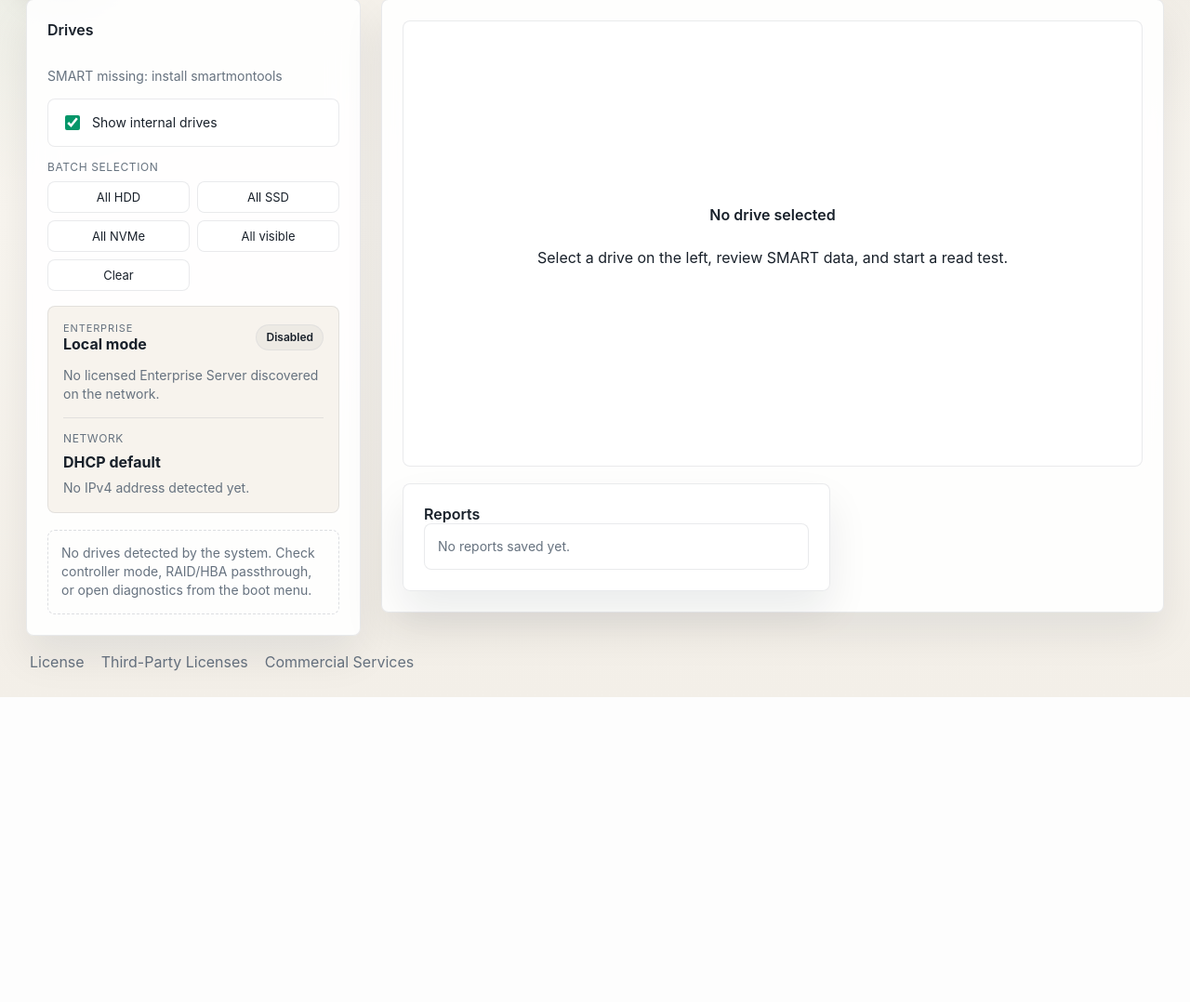
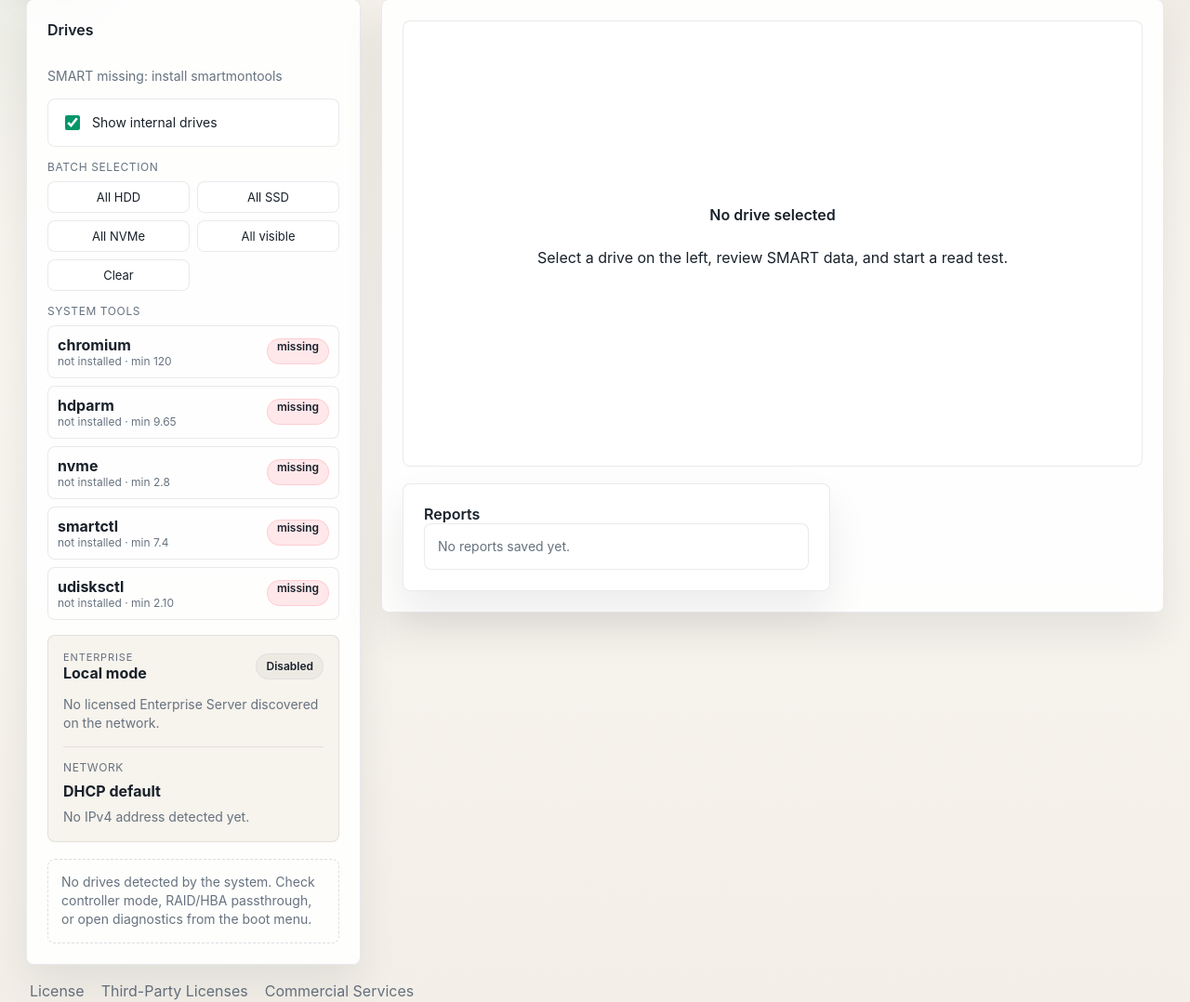
Before and after one commit to joreichhardt/driveproof, a Flask app: page / in a window 1280 px wide. Shown: the part 139-1217 px from the top of the page at 93% size. Before the commit the page ends 889 px from the top, so only its background shows below. Run offline with Flask 3, Linux system fonts and the light colour scheme; data that the repository does not hold is empty.

Commit message:
Add NVMe sanitize and tool capability tracking

```diff
--- a/app.py
+++ b/app.py
@@ -83,8 +83,50 @@ COMPLIANCE_PROFILES = {
     "nist_purge": {
         "label": "NIST SP 800-88 Purge",
         "standard": "NIST SP 800-88 Rev. 1 Purge",
-        "description": "Maps to firmware cryptographic erase, ATA Enhanced Secure Erase, or future NVMe sanitize workflows where supported.",
+        "description": "Maps to firmware cryptographic erase, ATA Enhanced Secure Erase, or NVMe sanitize workflows where supported.",
         "requires_erase": True,
+    },
+}
+
+SYSTEM_TOOL_REQUIREMENTS = {
+    "smartctl": {
+        "package": "smartmontools",
+        "minimum_version": "7.4",
+        "features": {
+            "json_output": ["smartctl", "-j", "--version"],
+            "selftests": ["smartctl", "--version"],
+        },
+    },
+    "hdparm": {
+        "package": "hdparm",
+        "minimum_version": "9.65",
+        "features": {
+            "ata_secure_erase": ["hdparm", "--security-help"],
+        },
+    },
+    "nvme": {
+        "package": "nvme-cli",
+        "minimum_version": "2.8",
+        "features": {
+            "format_nvm": ["nvme", "format", "--help"],
+            "sanitize": ["nvme", "sanitize", "--help"],
+            "sanitize_log": ["nvme", "sanitize-log", "--help"],
+            "json_output": ["nvme", "version"],
+        },
+    },
+    "udisksctl": {
+        "package": "udisks2",
+        "minimum_version": "2.10",
+        "features": {
+            "safe_remove": ["udisksctl", "--help"],
+        },
+    },
+    "chromium": {
+        "package": "chromium or google-chrome",
+        "minimum_version": "120",
+        "features": {
+            "headless_pdf": ["chromium", "--headless", "--help"],
+        },
     },
 }
 
@@ -354,6 +396,72 @@ def run_command(args: list[str], timeout: int = 20) -> tuple[int, str, str]:
         return 127, "", f"Command not found: {args[0]}"
     except subprocess.TimeoutExpired:
         return 124, "", f"Command timed out: {' '.join(args)}"
+
+
+def command_version_string(tool: str) -> str:
+    probes = {
+        "smartctl": ["smartctl", "--version"],
+        "hdparm": ["hdparm", "-V"],
+        "nvme": ["nvme", "version"],
+        "udisksctl": ["udisksctl", "--version"],
+        "chromium": [chrome_binary() or "chromium", "--version"],
+    }
+    args = probes.get(tool, [tool, "--version"])
+    rc, out, err = run_command(args, timeout=10)
+    if rc != 0 and tool == "chromium":
+        return "not installed"
+    text = (out.strip() or err.strip()).splitlines()
+    return text[0] if text else "unknown"
+
+
+def feature_probe(args: list[str], expected_tokens: list[str] | None = None) -> dict[str, Any]:
+    rc, out, err = run_command(args, timeout=10)
+    text = f"{out}\n{err}"
+    available = rc == 0 or bool(out.strip() or err.strip())
+    if expected_tokens:
+        available = available and all(token in text for token in expected_tokens)
+    return {
+        "available": available,
+        "return_code": rc,
+    }
+
+
+def system_tool_inventory() -> dict[str, Any]:
+    tools = {}
+    for name, requirement in SYSTEM_TOOL_REQUIREMENTS.items():
+        path = chrome_binary() if name == "chromium" else tool_path(name)
+        features = {}
+        for feature, probe_args in requirement["features"].items():
+            args = list(probe_args)
+            if name == "chromium" and path:
+                args[0] = path
+            expected = None
+            if name == "nvme" and feature == "format_nvm":
+                expected = ["--ses"]
+            elif name == "nvme" and feature == "sanitize":
+                expected = ["--sanact"]
+            elif name == "nvme" and feature == "sanitize_log":
+                expected = ["sanitize-log"]
+            elif name == "smartctl" and feature == "json_output":
+                expected = ["JSON"]
+            elif name == "hdparm" and feature == "ata_secure_erase":
+                expected = ["security"]
+            if path:
+                features[feature] = feature_probe(args, expected_tokens=expected)
+            else:
+                features[feature] = {"available": False, "return_code": 127}
+        tools[name] = {
+            "installed": bool(path),
+            "path": path,
+            "package": requirement["package"],
+            "minimum_version": requirement["minimum_version"],
+            "version": command_version_string(name) if path else "not installed",
+            "features": features,
+        }
+    return {
+        "generated_at": utc_now_iso(),
+        "tools": tools,
+    }
 
 
 def list_disks() -> list[dict[str, Any]]:
@@ -1286,16 +1394,31 @@ def nvme_erase_capabilities(disk: dict[str, Any]) -> dict[str, Any]:
         return {"supported": False, "reason": "nvme-cli is not installed in this image."}
     rc, out, err = run_command(["nvme", "id-ctrl", disk["path"], "-o", "json"], timeout=30)
     details: dict[str, Any] = {}
+    sanicap = 0
     if out.strip():
         try:
             details = json.loads(out)
+            sanicap = parse_intish(details.get("sanicap")) or 0
         except json.JSONDecodeError:
             details = {"raw": out.strip()[:1000]}
+    crypto_supported = bool(sanicap & 0b001)
+    block_supported = bool(sanicap & 0b010)
+    overwrite_supported = bool(sanicap & 0b100)
+    methods = ["format"]
+    if crypto_supported:
+        methods.append("sanitize_crypto")
+    if block_supported:
+        methods.append("sanitize_block")
     return {
         "supported": True,
-        "reason": "NVMe Format NVM user-data erase is available through nvme-cli. This is destructive and requires exact device confirmation.",
+        "reason": "NVMe Format NVM is available. NVMe Sanitize is offered when reported by controller capabilities.",
         "tool": "nvme-cli",
-        "method": "format_nvm_user_data_erase",
+        "format_supported": True,
+        "sanitize_supported": crypto_supported or block_supported or overwrite_supported,
+        "sanitize_crypto_supported": crypto_supported,
+        "sanitize_block_supported": block_supported,
+        "sanitize_overwrite_supported": overwrite_supported,
+        "methods": methods,
         "details": details,
     }
 
@@ -1337,7 +1460,7 @@ def parse_intish(value: Any) -> int | None:
         return None
     token = str(value).strip().split()[0]
     try:
-        return int(token)
+        return int(token, 0)
     except ValueError:
         return None
 
@@ -1719,6 +1842,8 @@ def running_job_snapshot_test(job: TestJob, disk: dict[str, Any]) -> dict[str, A
         "secure_erase_ata": "Running ATA Secure Erase",
         "secure_erase_ata_enhanced": "Running ATA Enhanced Secure Erase",
         "nvme_format": "Running NVMe Format Erase",
+        "nvme_sanitize_crypto": "Running NVMe Sanitize Crypto Erase",
+        "nvme_sanitize_block": "Running NVMe Sanitize Block Erase",
     }
     claim_map = {
         "quick": "The sample read test is still running. This report is only a snapshot.",
@@ -1730,6 +1855,8 @@ def running_job_snapshot_test(job: TestJob, disk: dict[str, Any]) -> dict[str, A
         "secure_erase_ata": "The ATA Secure Erase is still running. This report is only a snapshot.",
         "secure_erase_ata_enhanced": "The ATA Enhanced Secure Erase is still running. This report is only a snapshot.",
         "nvme_format": "The NVMe Format Erase is still running. This report is only a snapshot.",
+        "nvme_sanitize_crypto": "The NVMe Sanitize Crypto Erase is still running. This report is only a snapshot.",
+        "nvme_sanitize_block": "The NVMe Sanitize Block Erase is still running. This report is only a snapshot.",
     }
     credibility = "low" if job.mode not in {"smart_short", "smart_extended"} else "medium"
     if job.mode in {"smart_short", "smart_extended"}:
@@ -2479,6 +2606,117 @@ def run_nvme_format_erase(disk: dict[str, Any], job: TestJob, allow_internal: bo
     }
 
 
+def nvme_sanitize_log(device_path: str) -> dict[str, Any]:
+    rc, out, err = run_command(["nvme", "sanitize-log", device_path, "-o", "json"], timeout=30)
+    if rc != 0:
+        return {"available": False, "error": err.strip() or out.strip() or "sanitize-log failed"}
+    try:
+        payload = json.loads(out) if out.strip() else {}
+    except json.JSONDecodeError:
+        return {"available": True, "raw": out.strip()}
+    payload["available"] = True
+    return payload
+
+
+def nvme_sanitize_progress(log: dict[str, Any]) -> tuple[float | None, bool, str]:
+    sprog = parse_intish(log.get("sprog"))
+    sstat = parse_intish(log.get("sstat"))
+    status_text = str(log.get("sstat") or log.get("status") or "sanitize in progress")
+    complete = False
+    progress: float | None = None
+    if sprog is not None:
+        progress = max(0.0, min(1.0, sprog / 65535))
+        complete = sprog >= 65535
+    if sstat is not None:
+        status_bits = sstat & 0b111
+        complete = complete or status_bits in {1, 2, 3}
+        status_text = f"sanitize status {sstat}"
+    return progress, complete, status_text
+
+
+def run_nvme_sanitize_erase(
+    disk: dict[str, Any],
+    job: TestJob,
+    *,
+    method: str,
+    allow_internal: bool = False,
+) -> dict[str, Any]:
+    import subprocess
+
+    caps = nvme_erase_capabilities(disk)
+    if method == "crypto" and not caps.get("sanitize_crypto_supported"):
+        raise RuntimeError("NVMe Sanitize Crypto Erase is not reported as supported by this controller.")
+    if method == "block" and not caps.get("sanitize_block_supported"):
+        raise RuntimeError("NVMe Sanitize Block Erase is not reported as supported by this controller.")
+    if method not in {"crypto", "block"}:
+        raise RuntimeError(f"Unsupported NVMe sanitize method: {method}")
+
+    erase_allowed(disk, allow_internal=allow_internal)
+    actions = unmount_disk_children(disk["name"])
+    sanact = "4" if method == "crypto" else "2"
+    method_name = "crypto_erase" if method == "crypto" else "block_erase"
+    label = "NVMe Sanitize Crypto Erase" if method == "crypto" else "NVMe Sanitize Block Erase"
+    started = time.time()
+    started_iso = utc_now_iso()
+
+    job.progress = 0.02
+    job.current_step = f"{label} started"
+    persist_job_state(job)
+
+    proc = subprocess.run(
+        resolved_command(["nvme", "sanitize", disk["path"], f"--sanact={sanact}", "--ause"]),
+        capture_output=True,
+        text=True,
+        check=False,
+        timeout=60,
+    )
+    if proc.returncode != 0:
+        raise RuntimeError(proc.stderr.strip() or proc.stdout.strip() or f"{label} failed to start.")
+
+    final_log: dict[str, Any] = {}
+    while True:
+        final_log = nvme_sanitize_log(disk["path"])
+        progress, complete, status_text = nvme_sanitize_progress(final_log)
+        elapsed_min = int((time.time() - started) / 60)
+        if progress is not None:
+            job.progress = max(0.02, min(0.98, progress))
+            job.current_step = f"{label} running ({round(progress * 100)}%, {elapsed_min} min)"
+        else:
+            job.current_step = f"{label} running ({status_text}, {elapsed_min} min)"
+        persist_job_state(job)
+        if complete:
+            break
+        time.sleep(15)
+
+    job.progress = 0.99
+    job.current_step = "Verifying erased samples"
+    persist_job_state(job)
+    verification = verify_erase_samples(disk["path"], disk["size_bytes"], expected_byte=0)
+
+    duration = max(0.001, time.time() - started)
+    compliance = compliance_from_options(job.options)
+    return {
+        "type": f"nvme_sanitize_{method}",
+        "label": label,
+        "credibility_level": "destructive",
+        "buyer_claim": f"The NVMe drive was erased using {label}, followed by sample verification.",
+        "duration_s": round(duration, 2),
+        "actions": actions,
+        "erasure": {
+            "method": f"nvme_sanitize_{method_name}",
+            "tool": "nvme-cli",
+            "started_at": started_iso,
+            "completed_at": utc_now_iso(),
+            "device": disk["path"],
+            "serial": disk.get("serial"),
+            "sanitize_log": final_log,
+            "compliance_profile": compliance,
+            "verification": "nvme-cli sanitize completion plus post-erase sample reads. NVMe controller behavior can vary by firmware.",
+            "verification_result": verification,
+        },
+    }
+
+
 def run_test_job(job_id: str) -> None:
     with jobs_lock:
         job = jobs.get(job_id) or get_job(job_id)
@@ -2517,6 +2755,13 @@ def run_test_job(job_id: str) -> None:
             )
         elif job.mode == "nvme_format":
             test_result = run_nvme_format_erase(disk, job, allow_internal=allow_internal_erase)
+        elif job.mode in {"nvme_sanitize_crypto", "nvme_sanitize_block"}:
+            test_result = run_nvme_sanitize_erase(
+                disk,
+                job,
+                method="crypto" if job.mode == "nvme_sanitize_crypto" else "block",
+                allow_internal=allow_internal_erase,
+            )
         else:
             raise ValueError(f"Unsupported mode: {job.mode}")
 
@@ -2818,12 +3063,20 @@ def api_nvme_erase_disk(device_name: str):
     payload = request.get_json(silent=True) or {}
     confirmation = (payload.get("confirmation") or "").strip()
     allow_internal = bool(payload.get("allow_internal"))
+    method = (payload.get("method") or "format").strip().lower()
     compliance_profile = payload.get("compliance_profile") or "nist_purge"
+    allowed_methods = {"format", "sanitize_crypto", "sanitize_block"}
+    if method not in allowed_methods:
+        return jsonify({"error": "method must be format, sanitize_crypto, or sanitize_block"}), 400
     try:
         disk = get_disk(device_name)
         caps = nvme_erase_capabilities(disk)
         if not caps.get("supported"):
             return jsonify({"error": caps.get("reason") or "NVMe erase is not available."}), 400
+        if method == "sanitize_crypto" and not caps.get("sanitize_crypto_supported"):
+            return jsonify({"error": "NVMe Sanitize Crypto Erase is not supported by this controller."}), 400
+        if method == "sanitize_block" and not caps.get("sanitize_block_supported"):
+            return jsonify({"error": "NVMe Sanitize Block Erase is not supported by this controller."}), 400
         if has_active_job_for_device(device_name):
             return jsonify({"error": "An app job is already running for this drive."}), 409
         expected = {disk["path"], disk["serial"]}
@@ -2833,9 +3086,13 @@ def api_nvme_erase_disk(device_name: str):
         job = TestJob(
             id=job_id,
             device=device_name,
-            mode="nvme_format",
+            mode={
+                "format": "nvme_format",
+                "sanitize_crypto": "nvme_sanitize_crypto",
+                "sanitize_block": "nvme_sanitize_block",
+            }[method],
             created_at=utc_now_iso(),
-            options={"allow_internal_erase": allow_internal, "compliance_profile": compliance_profile},
+            options={"allow_internal_erase": allow_internal, "nvme_erase_method": method, "compliance_profile": compliance_profile},
         )
         with jobs_lock:
             jobs[job_id] = job
@@ -2906,6 +3163,11 @@ def api_compliance_profiles():
     return jsonify({"profiles": COMPLIANCE_PROFILES})
 
 
+@app.get("/api/system-tools")
+def api_system_tools():
+    return jsonify(system_tool_inventory())
+
+
 @app.get("/api/enterprise/status")
 def api_enterprise_status():
     return jsonify(enterprise_status(force=request.args.get("refresh") == "1"))
--- a/static/app.js
+++ b/static/app.js
@@ -33,6 +33,8 @@ const MODE_HINTS = {
   secure_erase_ata: "ATA Secure Erase. Destructive.",
   secure_erase_ata_enhanced: "ATA Enhanced Secure Erase. Destructive.",
   nvme_format: "NVMe Format NVM user-data erase. Destructive.",
+  nvme_sanitize_crypto: "NVMe Sanitize Crypto Erase. Destructive.",
+  nvme_sanitize_block: "NVMe Sanitize Block Erase. Destructive.",
   smart_extended_external: "SMART self-test started outside the app.",
 };
 
@@ -46,6 +48,8 @@ const MODE_LABELS = {
   secure_erase_ata: "ATA Secure Erase",
   secure_erase_ata_enhanced: "ATA Enhanced Secure Erase",
   nvme_format: "NVMe Format Erase",
+  nvme_sanitize_crypto: "NVMe Sanitize Crypto",
+  nvme_sanitize_block: "NVMe Sanitize Block",
   smart_extended_external: "External SMART Test",
 };
 
@@ -147,6 +151,28 @@ async function loadComplianceProfiles() {
   const payload = await fetchJson("/api/compliance-profiles");
   state.complianceProfiles = payload.profiles || {};
   renderComplianceProfiles();
+}
+
+async function loadSystemTools() {
+  const payload = await fetchJson("/api/system-tools");
+  const container = byId("systemToolsList");
+  if (!container) return;
+  const tools = payload.tools || {};
+  container.innerHTML = "";
+  for (const [name, tool] of Object.entries(tools)) {
+    const featureCount = Object.values(tool.features || {}).filter((feature) => feature.available).length;
+    const totalFeatures = Object.keys(tool.features || {}).length;
+    const row = document.createElement("div");
+    row.className = `system-tool-row ${tool.installed ? "ok" : "missing"}`;
+    row.innerHTML = `
+      <div>
+        <strong>${name}</strong>
+        <span>${tool.version || "unknown"} · min ${tool.minimum_version}</span>
+      </div>
+      <span class="badge ${tool.installed ? "ok" : "danger"}">${tool.installed ? `${featureCount}/${totalFeatures}` : "missing"}</span>
+    `;
+    container.appendChild(row);
+  }
 }
 
 function renderComplianceProfiles() {
@@ -299,7 +325,9 @@ function setControlsBusy() {
   byId("eraseButton").disabled = appBusy || !state.settings.enableDestructive || internalEraseBlocked;
   byId("secureEraseButton").disabled = appBusy || !state.settings.enableDestructive || internalEraseBlocked || !state.secureErase?.basic_supported;
   byId("enhancedSecureEraseButton").disabled = appBusy || !state.settings.enableDestructive || internalEraseBlocked || !state.secureErase?.enhanced_supported;
-  byId("nvmeEraseButton").disabled = appBusy || !state.settings.enableDestructive || internalEraseBlocked || !state.nvmeErase?.supported;
+  byId("nvmeEraseButton").disabled = appBusy || !state.settings.enableDestructive || internalEraseBlocked || !state.nvmeErase?.format_supported;
+  byId("nvmeSanitizeCryptoButton").disabled = appBusy || !state.settings.enableDestructive || internalEraseBlocked || !state.nvmeErase?.sanitize_crypto_supported;
+  byId("nvmeSanitizeBlockButton").disabled = appBusy || !state.settings.enableDestructive || internalEraseBlocked || !state.nvmeErase?.sanitize_block_supported;
   byId("abortSelftestButton").disabled = false;
   updateRunButtonLabel();
 }
@@ -522,14 +550,24 @@ function renderEraseOptions(disk, erase) {
 function renderNvmeEraseOptions(nvmeErase) {
   state.nvmeErase = nvmeErase;
   const hint = byId("nvmeEraseHint");
-  const button = byId("nvmeEraseButton");
-  if (!hint || !button) return;
+  const formatButton = byId("nvmeEraseButton");
+  const cryptoButton = byId("nvmeSanitizeCryptoButton");
+  const blockButton = byId("nvmeSanitizeBlockButton");
+  if (!hint || !formatButton || !cryptoButton || !blockButton) return;
   if (nvmeErase?.supported) {
-    hint.textContent = nvmeErase.reason || "NVMe Format NVM user-data erase is available.";
-    button.disabled = !state.settings.enableDestructive;
+    const methods = [];
+    if (nvmeErase.format_supported) methods.push("Format");
+    if (nvmeErase.sanitize_crypto_supported) methods.push("Sanitize Crypto");
+    if (nvmeErase.sanitize_block_supported) methods.push("Sanitize Block");
+    hint.textContent = `${nvmeErase.reason || "NVMe erase support detected"} Available: ${methods.join(", ")}.`;
+    formatButton.disabled = !state.settings.enableDestructive || !nvmeErase.format_supported;
+    cryptoButton.disabled = !state.settings.enableDestructive || !nvmeErase.sanitize_crypto_supported;
+    blockButton.disabled = !state.settings.enableDestructive || !nvmeErase.sanitize_block_supported;
   } else {
     hint.textContent = nvmeErase?.reason || "NVMe sanitize/format is not available for this drive.";
-    button.disabled = true;
+    formatButton.disabled = true;
+    cryptoButton.disabled = true;
+    blockButton.disabled = true;
   }
 }
 
@@ -990,13 +1028,13 @@ async function secureEraseSelectedDisk(method = "basic") {
   pollSelectedJob();
 }
 
-async function nvmeEraseSelectedDisk() {
+async function nvmeEraseSelectedDisk(method = "format") {
   if (!state.selectedDisk) return;
   const confirmation = byId("eraseConfirmInput").value.trim();
   const payload = await fetchJson(`/api/disks/${state.selectedDisk.name}/nvme-erase`, {
     method: "POST",
     headers: { "Content-Type": "application/json" },
-    body: JSON.stringify({ confirmation, allow_internal: state.settings.allowInternalErase, compliance_profile: state.selectedComplianceProfile }),
+    body: JSON.stringify({ confirmation, allow_internal: state.settings.allowInternalErase, method, compliance_profile: state.selectedComplianceProfile }),
   });
   state.currentJobId = payload.job_id;
   await refreshActiveJobs();
@@ -1085,8 +1123,17 @@ document.addEventListener("DOMContentLoaded", async () => {
     byId("jobStatus").textContent = `NVMe erase error · ${error.message}`;
     setControlsBusy();
   });
+  byId("nvmeSanitizeCryptoButton").onclick = () => nvmeEraseSelectedDisk("sanitize_crypto").catch((error) => {
+    byId("jobStatus").textContent = `NVMe sanitize crypto error · ${error.message}`;
+    setControlsBusy();
+  });
+  byId("nvmeSanitizeBlockButton").onclick = () => nvmeEraseSelectedDisk("sanitize_block").catch((error) => {
+    byId("jobStatus").textContent = `NVMe sanitize block error · ${error.message}`;
+    setControlsBusy();
+  });
   bindSettings();
   await loadComplianceProfiles();
+  await loadSystemTools();
   await refreshEnterpriseStatus();
   await refreshDisks();
   await refreshActiveJobs();
--- a/static/style.css
+++ b/static/style.css
@@ -396,6 +396,43 @@ h2 {
   text-align: center;
 }
 
+.system-tools-card {
+  display: grid;
+  gap: 8px;
+  margin-bottom: 14px;
+}
+
+.system-tools-list {
+  display: grid;
+  gap: 8px;
+}
+
+.system-tool-row {
+  display: flex;
+  align-items: center;
+  justify-content: space-between;
+  gap: 10px;
+  padding: 10px;
+  border: 1px solid var(--line);
+  border-radius: 8px;
+  background: rgba(255, 255, 255, 0.03);
+}
+
+.system-tool-row div {
+  min-width: 0;
+}
+
+.system-tool-row strong,
+.system-tool-row span {
+  display: block;
+}
+
+.system-tool-row > div > span {
+  color: var(--muted);
+  font-size: 12px;
+  overflow-wrap: anywhere;
+}
+
 body[data-page="dashboard"] .diagnostics-menu,
 body[data-page="dashboard"] .erase-menu,
 body[data-page="dashboard"] .compliance-menu,
--- a/templates/index.html
+++ b/templates/index.html
@@ -5,7 +5,7 @@
     <meta name="viewport" content="width=device-width, initial-scale=1">
     <title>DriveProof</title>
     <link rel="icon" type="image/png" href="{{ url_for('static', filename='assets/driveproof-logo.png') }}">
-    <link rel="stylesheet" href="{{ url_for('static', filename='style.css') }}?v=20260705-erase2">
+    <link rel="stylesheet" href="{{ url_for('static', filename='style.css') }}?v=20260705-nvme-sanitize1">
     <script src="https://cdn.jsdelivr.net/npm/chart.js"></script>
   </head>
   <body data-page="{{ active_page or 'dashboard' }}">
@@ -56,6 +56,10 @@
               <button id="selectAllButton" class="mini-action" type="button">All visible</button>
               <button id="clearSelectionButton" class="mini-action" type="button">Clear</button>
             </div>
+          </div>
+          <div class="system-tools-card">
+            <div class="block-label">System tools</div>
+            <div id="systemToolsList" class="system-tools-list"></div>
           </div>
           <div class="enterprise-card" id="enterpriseCard">
             <div class="enterprise-head">
@@ -163,6 +167,8 @@
                     <button id="enhancedSecureEraseButton" class="erase-button secondary">ATA Enhanced Secure Erase</button>
                     <div id="nvmeEraseHint" class="muted">Checking NVMe erase support.</div>
                     <button id="nvmeEraseButton" class="erase-button secondary" disabled>NVMe Format Erase</button>
+                    <button id="nvmeSanitizeCryptoButton" class="erase-button secondary" disabled>NVMe Sanitize Crypto</button>
+                    <button id="nvmeSanitizeBlockButton" class="erase-button secondary" disabled>NVMe Sanitize Block</button>
                   </div>
                 </details>
                 <details class="tool-menu jobs-menu" open>
@@ -203,6 +209,6 @@
       </footer>
     </div>
 
-    <script src="{{ url_for('static', filename='app.js') }}?v=20260705-erase2"></script>
+    <script src="{{ url_for('static', filename='app.js') }}?v=20260705-nvme-sanitize1"></script>
   </body>
   </html>
```
Also changed, not shown: README.md, 1 other file.
